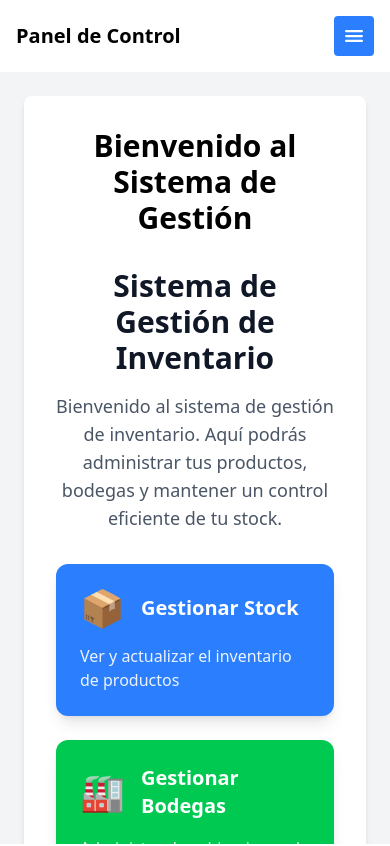
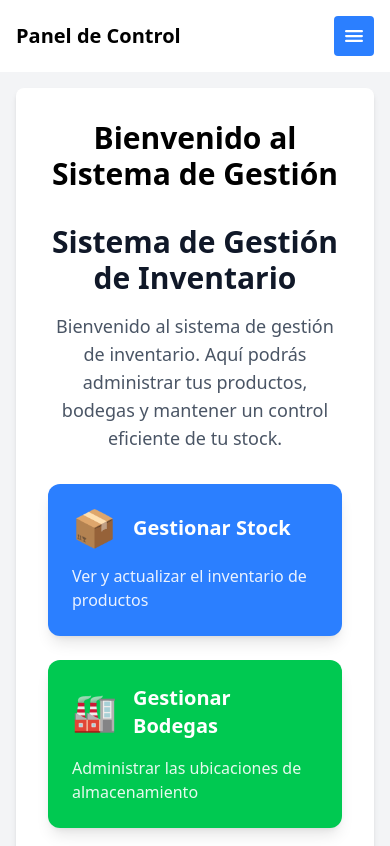
Before and after one commit to DaveOval/prueba-tecnica-movida, a React (Vite) app: page /dashboard in a window 390 px wide. Shown: the top 846 px of the page. Built offline with nearby package versions, Linux system fonts and the light colour scheme.

Commit message:
refactor: improve layout structure and styling in Layout component
- Changed the main container to use min-h-screen and w-full for better responsiveness.
- Adjusted padding in the main section and wrapped children in a max-width container for improved layout consistency.

```diff
--- a/src/components/layout/Layout.tsx
+++ b/src/components/layout/Layout.tsx
@@ -11,13 +11,15 @@ export const Layout = ({ children }: LayoutProps) => {
   const { isOpen, toggleSidebar, closeSidebar } = useOpenSideBar();
 
   return (
-    <div className="flex h-screen overflow-hidden">
+    <div className="flex min-h-screen w-full">
       <Sidebar isOpen={isOpen} closeSidebar={closeSidebar} />
 
-      <div className="flex flex-col flex-1">
+      <div className="flex flex-col flex-1 w-full">
         <Navbar toggleSidebar={toggleSidebar} />
-        <main className="flex-1 overflow-auto bg-gray-100 p-6">
-          {children || <Outlet />}
+        <main className="flex-1 w-full overflow-y-auto bg-gray-100 p-4 md:p-6">
+          <div className="max-w-full mx-auto">
+            {children || <Outlet />}
+          </div>
         </main>
       </div>
     </div>
```
